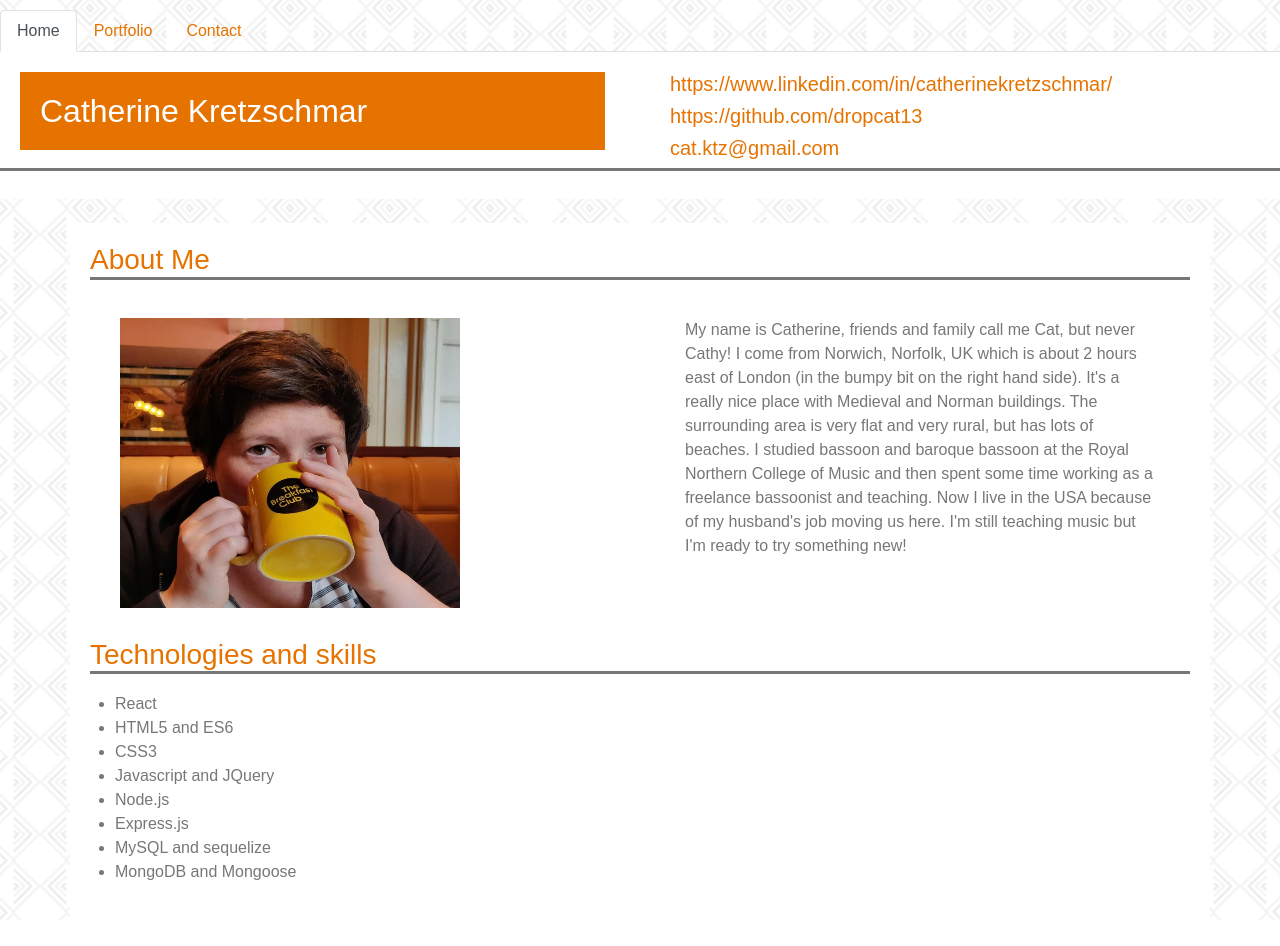
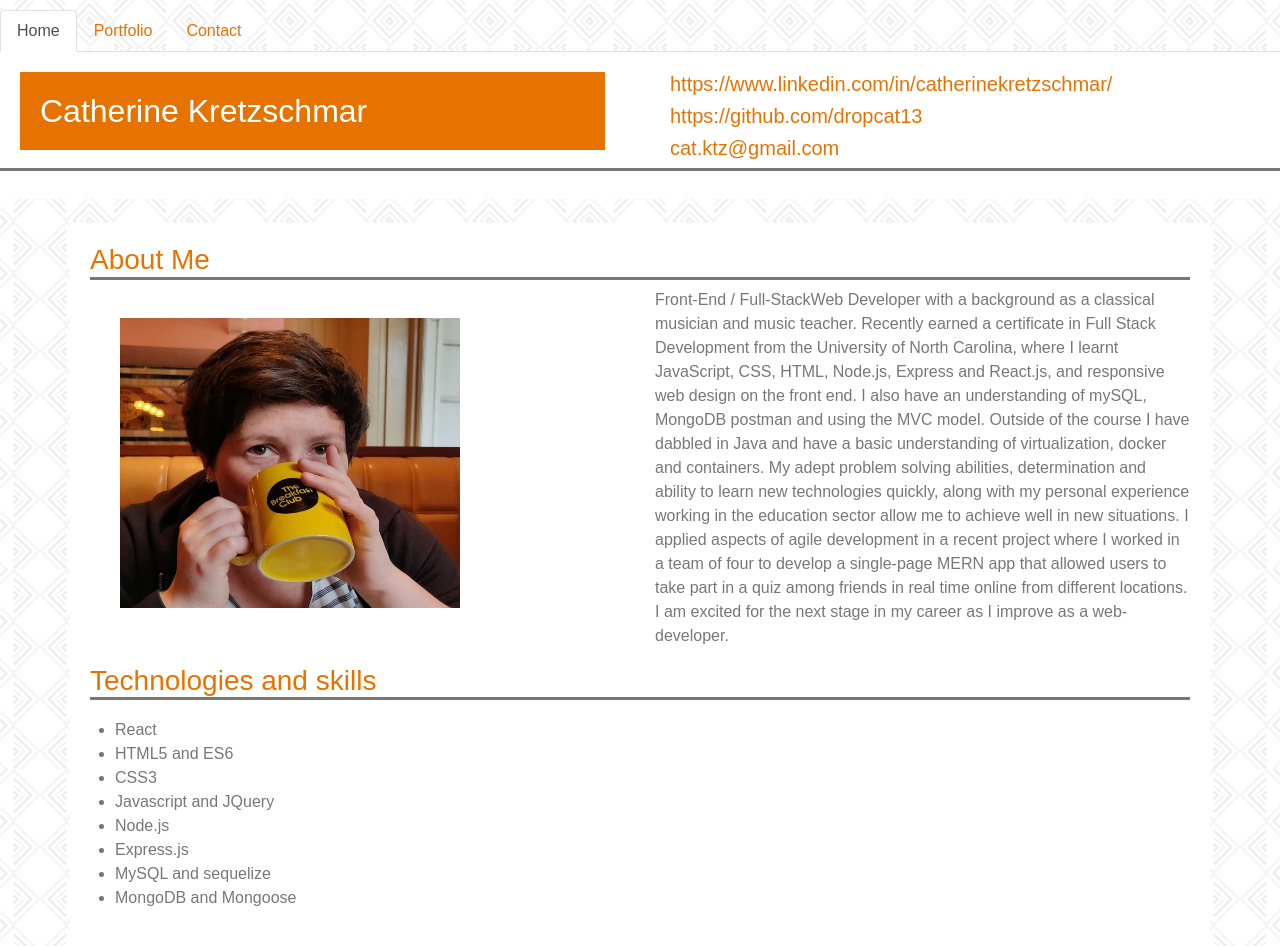
Before and after one commit to dropcat13/ReactPortfolio, a React (Create React App) app: page / in a window 1280 px wide. Before the commit the page ends 920 px from the top, so only its background shows below. Built offline with nearby package versions, Linux system fonts and the light colour scheme.

Commit message:
changed message to be more corporate

```diff
--- a/src/components/pages/Home.js
+++ b/src/components/pages/Home.js
@@ -20,7 +20,11 @@ function Home() {
           <Col size="md-2">
           </Col>
           <Col size="md-6">
-              <p id="bio">My name is Catherine, friends and family call me Cat, but never Cathy! I come from Norwich, Norfolk, UK which is about 2 hours east of London (in the bumpy bit on the right hand side). It's a really nice place with Medieval and Norman buildings. The surrounding area is very flat and very rural, but has lots of beaches. I studied bassoon and baroque bassoon at the Royal Northern College of Music and then spent some time working as a freelance bassoonist and teaching. Now I live in the USA because of my husband's job moving us here. I'm still teaching music but I'm ready to try something new!</p>
+            <p>Front-End / Full-StackWeb Developer with a background as a classical musician and music teacher. Recently earned a certificate in Full Stack Development from the University of North Carolina, where I learnt JavaScript, CSS, HTML, Node.js, Express and  React.js, and responsive web design on the front end. I also have an understanding of mySQL, MongoDB postman and using the MVC model. Outside of the course I have dabbled in Java and have a basic understanding of virtualization, docker and containers.
+            My adept problem solving abilities, determination and ability to learn new technologies quickly, along with my personal experience working in the education sector allow me to achieve well in new situations.
+            I applied aspects of agile development in a recent project where I worked in a team of four  to develop a single-page MERN app that allowed users to take part in a quiz among friends in real time online from different locations. I am excited for the next stage in my career as I improve as a web-developer.
+            </p>
+              {/* <p id="bio">My name is Catherine, friends and family call me Cat, but never Cathy! I come from Norwich, Norfolk, UK which is about 2 hours east of London (in the bumpy bit on the right hand side). It's a really nice place with Medieval and Norman buildings. The surrounding area is very flat and very rural, but has lots of beaches. I studied bassoon and baroque bassoon at the Royal Northern College of Music and then spent some time working as a freelance bassoonist and teaching. Now I live in the USA because of my husband's job moving us here. I'm still teaching music but I'm ready to try something new!</p> */}
           </Col>
         </Row>
         <Row>
```
